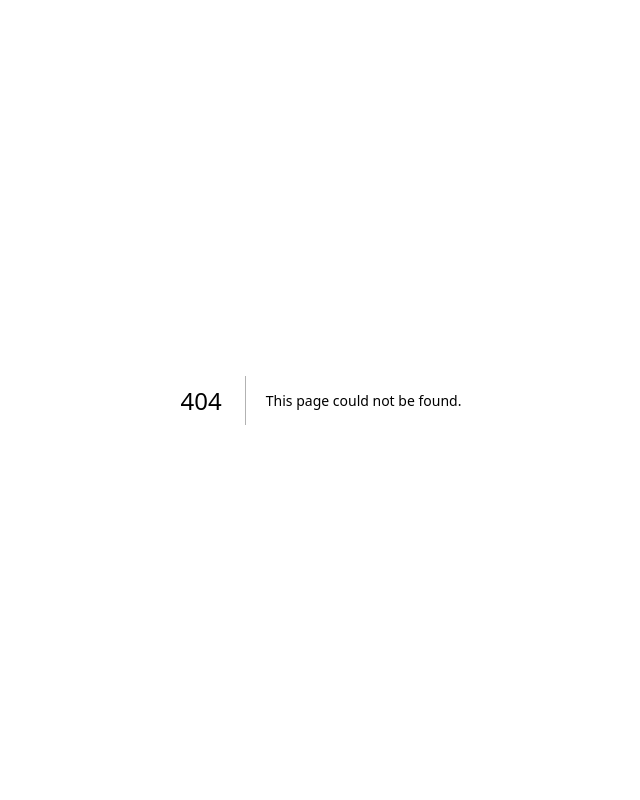
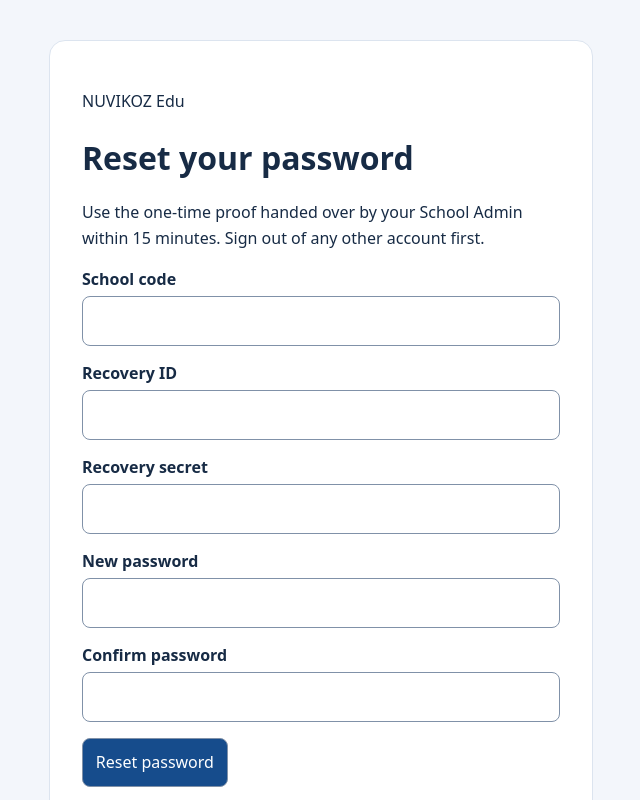
Before and after one commit to mollanuramin130/NUVIKOZ_Edu, a Next.js app in the folder apps/edu-web/: page /reset-password in a window 1280 px wide. Before the commit this address had no page. Shown: the top 800 px of the page, without its empty margins (319-959 px from the left). Built offline with nearby package versions, Linux system fonts and the light colour scheme; no server answers.

Commit message:
feat(auth05): apps/edu-web/src/app/reset-password

```diff
--- /dev/null
+++ b/apps/edu-web/src/app/reset-password/page.tsx
@@ -0,0 +1,23 @@
+ 'use client';
+import { useState, type FormEvent } from 'react';
+import { AuthError, browserRequest } from '../../lib/browser-auth';
+export default function ResetPassword() {
+ const [busy,setBusy]=useState(false);const [error,setError]=useState('');const [complete,setComplete]=useState(false);
+ async function submit(event: FormEvent<HTMLFormElement>) {
+  event.preventDefault();const form=event.currentTarget;const data=new FormData(form);setBusy(true);setError('');
+  if(data.get('password')!==data.get('password_confirmation')){setError('Passwords must match.');setBusy(false);return;}
+  try {await browserRequest('recovery/consume',Object.fromEntries(data));form.reset();setComplete(true);}
+  catch(e){setError(e instanceof AuthError && e.status===422 ? 'The recovery proof is invalid, expired, already used, or no longer authorized. Ask your School Admin for a new proof.' : e instanceof Error ? e.message : 'Recovery failed. Please retry.');}
+  finally {setBusy(false);}
+ }
+ if(complete)return <main className="auth-card"><h1>Password reset</h1><p>Your password has changed. Previous sessions and device tokens are revoked. Sign in again. This recovery proof cannot be used again.</p><a href="/login">Continue to sign in</a></main>;
+ return <main className="auth-card"><p>NUVIKOZ Edu</p><h1>Reset your password</h1><p>Use the one-time proof handed over by your School Admin within 15 minutes. Sign out of any other account first.</p>
+ <form onSubmit={submit} aria-busy={busy}>
+ <label>School code<input name="school_code" required maxLength={32} autoComplete="organization" /></label>
+ <label>Recovery ID<input name="proof_id" required minLength={26} maxLength={26} autoComplete="off" spellCheck={false} /></label>
+ <label>Recovery secret<input name="secret" type="password" required minLength={64} maxLength={64} autoComplete="off" /></label>
+ <label>New password<input name="password" type="password" required minLength={12} maxLength={72} autoComplete="new-password" /></label>
+ <label>Confirm password<input name="password_confirmation" type="password" required minLength={12} maxLength={72} autoComplete="new-password" /></label>
+ {error&&<p role="alert">{error}</p>}<button disabled={busy}>{busy?'Resetting…':'Reset password'}</button>
+ </form><p>Never share your password. Recovery proofs are not accepted through URL parameters.</p><a href="/login">Return to sign in</a></main>;
+}
```
